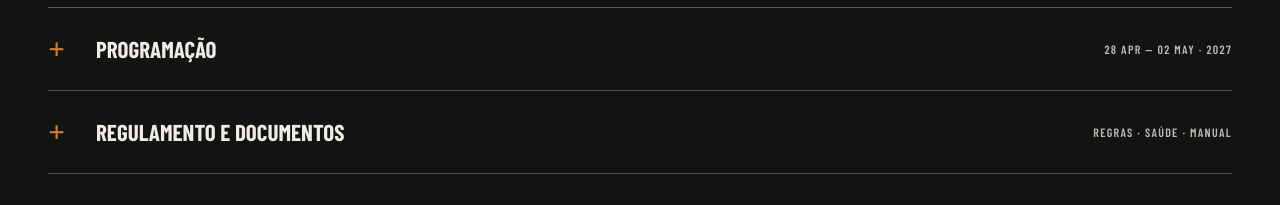
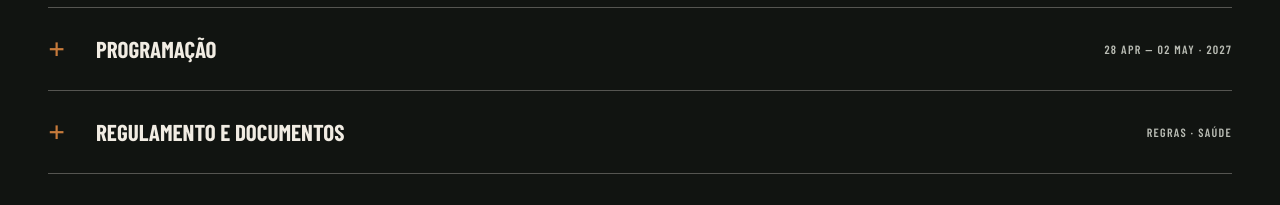
Before and after one commit to fabianolegends/legendsultimate, a Next.js app: page / in a window 1280 px wide. Shown: the part 2280-2485 px from the top of the page. Built offline with nearby package versions, Linux system fonts and the light colour scheme; a web font is replaced by a local one.

Commit message:
Hide unpublished athlete guide from registration details

```diff
--- a/app/HomeRegistrationInfo.tsx
+++ b/app/HomeRegistrationInfo.tsx
@@ -234,8 +234,8 @@ const registrationCopy: Record<Locale, {
   premiumFull: string; premiumOnly: string; premiumFullText: string; premiumOnlyText: string; categories: string; male: string; female: string; years: string; award: string;
   journey: string; journeySummary: string; safety: string; schedule: string; documents: string; hotels: string; rules: string; medical: string; manual: string;
 }> = {
-  pt: { kicker: "Inscrições · informações completas", titleLead: "Tudo para decidir.", titleAccent: "Sem procurar.", introduction: "Escolha a jornada e consulte valores, itens incluídos, categorias, programação e documentos sem sair da página inicial.", formatAria: "Escolha o formato da Legends", days: "dias", stages: "etapas", register: "Me inscrever", values: "Valores e lotes", activeLot: "Lote ativo", spots: "vagas", included: "O que está incluído", includedSummary: "18 entregas da organização", provided: "Incluído", excluded: "Não incluído", premium: "Kit Premium", premiumSummary: "Kit completo R$ 399 · camisa R$ 189", premiumFull: "Kit completo", premiumOnly: "Somente camisa", premiumFullText: "Camisa de ciclismo, colete e dois pares de meias.", premiumOnlyText: "Camisa oficial de ciclismo Legends Bike Race.", categories: "Categorias", male: "Masculino", female: "Feminino", years: "anos", award: "Premiação", journey: "Como funciona a jornada", journeySummary: "5 passos essenciais", safety: "Segurança e suporte", schedule: "Programação", documents: "Regulamento e documentos", hotels: "Hospedagens conveniadas", rules: "Regras · saúde · manual", medical: "Documento médico", manual: "Manual do atleta" },
-  es: { kicker: "Inscripciones · información completa", titleLead: "Todo para decidir.", titleAccent: "Sin buscar.", introduction: "Elige tu travesía y consulta valores, elementos incluidos, categorías, programación y documentos sin salir de la página principal.", formatAria: "Elige el formato Legends", days: "días", stages: "etapas", register: "Inscribirme", values: "Valores y lotes", activeLot: "Lote activo", spots: "plazas", included: "Qué está incluido", includedSummary: "18 entregas de la organización", provided: "Incluido", excluded: "No incluido", premium: "Kit Premium", premiumSummary: "Kit completo R$ 399 · camiseta R$ 189", premiumFull: "Kit completo", premiumOnly: "Solo camiseta", premiumFullText: "Camiseta de ciclismo, chaleco y dos pares de medias.", premiumOnlyText: "Camiseta oficial de ciclismo Legends Bike Race.", categories: "Categorías", male: "Masculino", female: "Femenino", years: "años", award: "Premiación", journey: "Cómo funciona la travesía", journeySummary: "5 pasos esenciales", safety: "Seguridad y soporte", schedule: "Programación", documents: "Reglamento y documentos", hotels: "Alojamientos asociados", rules: "Reglas · salud · manual", medical: "Documento médico", manual: "Manual del ciclista" },
+  pt: { kicker: "Inscrições · informações completas", titleLead: "Tudo para decidir.", titleAccent: "Sem procurar.", introduction: "Escolha a jornada e consulte valores, itens incluídos, categorias, programação e documentos sem sair da página inicial.", formatAria: "Escolha o formato da Legends", days: "dias", stages: "etapas", register: "Me inscrever", values: "Valores e lotes", activeLot: "Lote ativo", spots: "vagas", included: "O que está incluído", includedSummary: "18 entregas da organização", provided: "Incluído", excluded: "Não incluído", premium: "Kit Premium", premiumSummary: "Kit completo R$ 399 · camisa R$ 189", premiumFull: "Kit completo", premiumOnly: "Somente camisa", premiumFullText: "Camisa de ciclismo, colete e dois pares de meias.", premiumOnlyText: "Camisa oficial de ciclismo Legends Bike Race.", categories: "Categorias", male: "Masculino", female: "Feminino", years: "anos", award: "Premiação", journey: "Como funciona a jornada", journeySummary: "5 passos essenciais", safety: "Segurança e suporte", schedule: "Programação", documents: "Regulamento e documentos", hotels: "Hospedagens conveniadas", rules: "Regras · saúde", medical: "Documento médico", manual: "Manual do atleta" },
+  es: { kicker: "Inscripciones · información completa", titleLead: "Todo para decidir.", titleAccent: "Sin buscar.", introduction: "Elige tu travesía y consulta valores, elementos incluidos, categorías, programación y documentos sin salir de la página principal.", formatAria: "Elige el formato Legends", days: "días", stages: "etapas", register: "Inscribirme", values: "Valores y lotes", activeLot: "Lote activo", spots: "plazas", included: "Qué está incluido", includedSummary: "18 entregas de la organización", provided: "Incluido", excluded: "No incluido", premium: "Kit Premium", premiumSummary: "Kit completo R$ 399 · camiseta R$ 189", premiumFull: "Kit completo", premiumOnly: "Solo camiseta", premiumFullText: "Camiseta de ciclismo, chaleco y dos pares de medias.", premiumOnlyText: "Camiseta oficial de ciclismo Legends Bike Race.", categories: "Categorías", male: "Masculino", female: "Femenino", years: "años", award: "Premiación", journey: "Cómo funciona la travesía", journeySummary: "5 pasos esenciales", safety: "Seguridad y soporte", schedule: "Programación", documents: "Reglamento y documentos", hotels: "Alojamientos asociados", rules: "Reglas · salud", medical: "Documento médico", manual: "Manual del ciclista" },
   en: { kicker: "Registration · complete information", titleLead: "Everything to decide.", titleAccent: "Without searching.", introduction: "Choose your journey and view pricing, included items, categories, schedule and documents without leaving the homepage.", formatAria: "Choose the Legends format", days: "days", stages: "stages", register: "Register", values: "Pricing and lots", activeLot: "Active lot", spots: "spots", included: "What's included", includedSummary: "18 organizer deliverables", provided: "Included", excluded: "Not included", premium: "Premium Kit", premiumSummary: "Complete kit R$ 399 · jersey R$ 189", premiumFull: "Complete kit", premiumOnly: "Jersey only", premiumFullText: "Cycling jersey, vest and two pairs of socks.", premiumOnlyText: "Official Legends Bike Race cycling jersey.", categories: "Categories", male: "Men", female: "Women", years: "years", award: "Awards", journey: "How the journey works", journeySummary: "5 essential steps", safety: "Safety and support", schedule: "Schedule", documents: "Rules and documents", hotels: "Partner accommodations", rules: "Rules · health · manual", medical: "Medical document", manual: "Athlete guide" },
 };
 
@@ -314,7 +314,7 @@ function getRows(format: JourneyFormat, stagesOpen: boolean, locale: Locale) {
     {
       label: c.documents,
       summary: c.rules,
-      content: <div className={styles.documents}><a href="/regulamento"><b>01</b><span>{locale === "pt" ? "Regulamento" : locale === "es" ? "Reglamento" : "Regulations"}</span><small>{locale === "pt" ? "Formatos, categorias, segurança, penalidades e transferência." : locale === "es" ? "Formatos, categorías, seguridad, penalizaciones y transferencias." : "Formats, categories, safety, penalties and transfers."}</small></a><a href="/documentos-medicos"><b>02</b><span>{c.medical}</span><small>{locale === "pt" ? "Atestado médico e Declaração de Saúde obrigatórios." : locale === "es" ? "Certificado médico y Declaración de Salud obligatorios." : "Medical certificate and Health Declaration are mandatory."}</small></a><a href="/manual-do-atleta"><b>03</b><span>{c.manual}</span><small>{locale === "pt" ? "Logística e equipamentos perto do evento." : locale === "es" ? "Logística y equipamiento cerca del evento." : "Logistics and equipment close to the event."}</small></a></div>,
+      content: <div className={styles.documents}><a href="/regulamento"><b>01</b><span>{locale === "pt" ? "Regulamento" : locale === "es" ? "Reglamento" : "Regulations"}</span><small>{locale === "pt" ? "Formatos, categorias, segurança, penalidades e transferência." : locale === "es" ? "Formatos, categorías, seguridad, penalizaciones y transferencias." : "Formats, categories, safety, penalties and transfers."}</small></a><a href="/documentos-medicos"><b>02</b><span>{c.medical}</span><small>{locale === "pt" ? "Atestado médico e Declaração de Saúde obrigatórios." : locale === "es" ? "Certificado médico y Declaración de Salud obligatorios." : "Medical certificate and Health Declaration are mandatory."}</small></a></div>,
     },
     {
       label: c.hotels,
```
